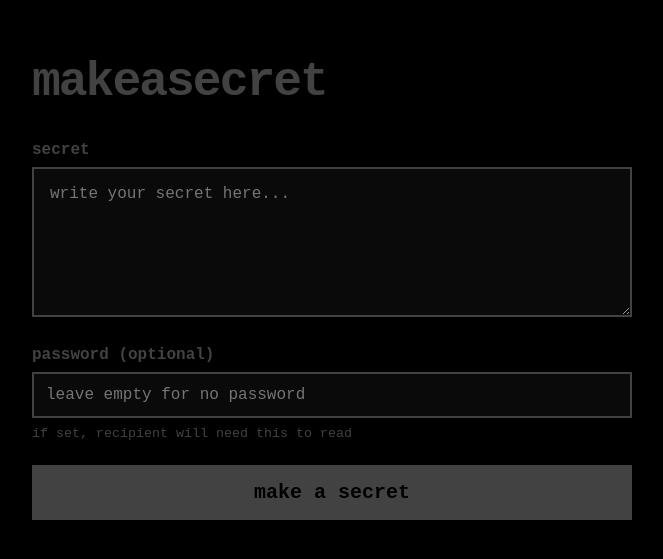
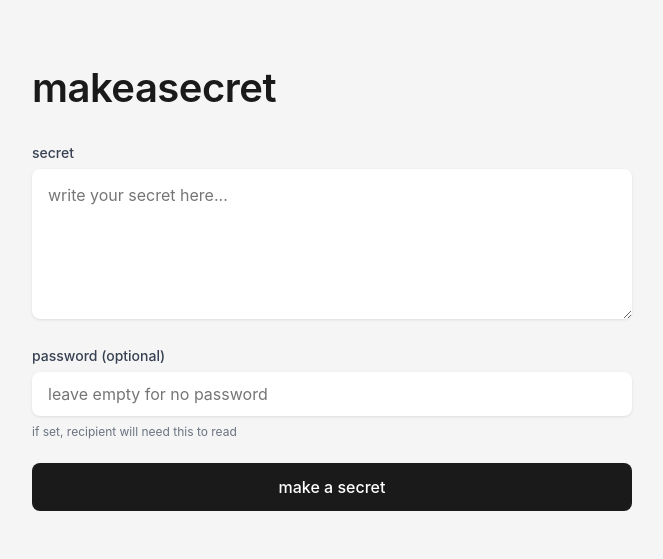
Before and after one commit to jegor538/makeasecret, a Next.js app: page / in a window 1280 px wide. Shown: the part 113-672 px from the top of the page, without its empty margins (308-971 px from the left). Built offline with nearby package versions, Linux system fonts and the light colour scheme.

Commit message:
Update globals.css

```diff
--- a/app/globals.css
+++ b/app/globals.css
@@ -5,8 +5,8 @@
 }
 
 body {
-  background-color: #000000;
-  font-family: 'Courier New', 'Monaco', monospace;
+  background-color: #f5f5f5;
+  font-family: -apple-system, BlinkMacSystemFont, 'Segoe UI', 'Roboto', sans-serif;
   min-height: 100vh;
   display: flex;
   align-items: center;
@@ -20,12 +20,11 @@ body {
 }
 
 .title {
-  font-size: 3rem;
-  font-weight: bold;
-  color: #424242;
+  font-size: 2.5rem;
+  font-weight: 600;
+  color: #1a1a1a;
   margin-bottom: 2rem;
-  letter-spacing: -2px;
-  word-break: break-word;
+  letter-spacing: -0.5px;
 }
 
 .form-group {
@@ -34,67 +33,75 @@ body {
 
 textarea {
   width: 100%;
-  background: #0a0a0a;
-  border: 2px solid #424242;
-  color: #e0e0e0;
-  font-family: 'Courier New', monospace;
+  background: white;
+  border: none;
+  box-shadow: 0 1px 3px rgba(0,0,0,0.1);
+  color: #1a1a1a;
+  font-family: inherit;
   font-size: 1rem;
   padding: 1rem;
   resize: vertical;
   min-height: 150px;
+  border-radius: 8px;
 }
 
 textarea:focus {
   outline: none;
-  border-color: #666;
+  box-shadow: 0 0 0 2px #1a1a1a;
 }
 
 input {
   width: 100%;
-  background: #0a0a0a;
-  border: 2px solid #424242;
-  color: #e0e0e0;
-  font-family: 'Courier New', monospace;
+  background: white;
+  border: none;
+  box-shadow: 0 1px 3px rgba(0,0,0,0.1);
+  color: #1a1a1a;
+  font-family: inherit;
   font-size: 1rem;
-  padding: 0.75rem;
+  padding: 0.75rem 1rem;
+  border-radius: 8px;
 }
 
 input:focus {
   outline: none;
-  border-color: #666;
+  box-shadow: 0 0 0 2px #1a1a1a;
 }
 
 button {
   width: 100%;
-  background: #424242;
+  background: #1a1a1a;
   border: none;
-  color: #000000;
-  font-family: 'Courier New', monospace;
-  font-size: 1.25rem;
-  font-weight: bold;
-  padding: 1rem;
+  color: white;
+  font-family: inherit;
+  font-size: 1rem;
+  font-weight: 500;
+  padding: 0.875rem;
   cursor: pointer;
   transition: all 0.2s;
+  border-radius: 8px;
 }
 
 button:hover {
-  background: #666;
+  background: #333;
+  transform: translateY(-1px);
 }
 
 button:disabled {
   opacity: 0.5;
   cursor: not-allowed;
+  transform: none;
 }
 
 .secret-box {
-  background: #0a0a0a;
-  border: 2px solid #424242;
+  background: white;
+  box-shadow: 0 1px 3px rgba(0,0,0,0.1);
   padding: 1.5rem;
   margin: 1rem 0;
+  border-radius: 8px;
 }
 
 .secret-text {
-  color: #e0e0e0;
+  color: #1a1a1a;
   font-size: 1rem;
   line-height: 1.5;
   word-break: break-word;
@@ -102,19 +109,22 @@ button:disabled {
 }
 
 .link-box {
-  background: #0a0a0a;
-  border: 2px solid #424242;
+  background: white;
+  box-shadow: 0 1px 3px rgba(0,0,0,0.1);
   padding: 1rem;
   margin: 1rem 0;
   display: flex;
   gap: 0.5rem;
   flex-wrap: wrap;
+  border-radius: 8px;
 }
 
 .link-box input {
   flex: 1;
   margin: 0;
   min-width: 150px;
+  box-shadow: none;
+  background: #f5f5f5;
 }
 
 .link-box button {
@@ -123,32 +133,36 @@ button:disabled {
 }
 
 .error {
-  color: #ff6b6b;
+  color: #dc2626;
   margin: 1rem 0;
   padding: 1rem;
-  border: 2px solid #ff6b6b;
-  background: rgba(255, 107, 107, 0.1);
+  background: #fee2e2;
+  border-radius: 8px;
+  font-size: 0.875rem;
 }
 
 .success {
-  color: #6bff6b;
+  color: #059669;
   margin: 1rem 0;
   padding: 1rem;
-  border: 2px solid #6bff6b;
-  background: rgba(107, 255, 107, 0.1);
+  background: #d1fae5;
+  border-radius: 8px;
+  font-size: 0.875rem;
 }
 
 .label {
-  color: #424242;
+  color: #374151;
   display: block;
   margin-bottom: 0.5rem;
-  font-weight: bold;
+  font-weight: 500;
+  font-size: 0.875rem;
 }
 
 small {
-  color: #424242;
+  color: #6b7280;
   display: block;
   margin-top: 0.5rem;
+  font-size: 0.75rem;
 }
 
 hr {
```
